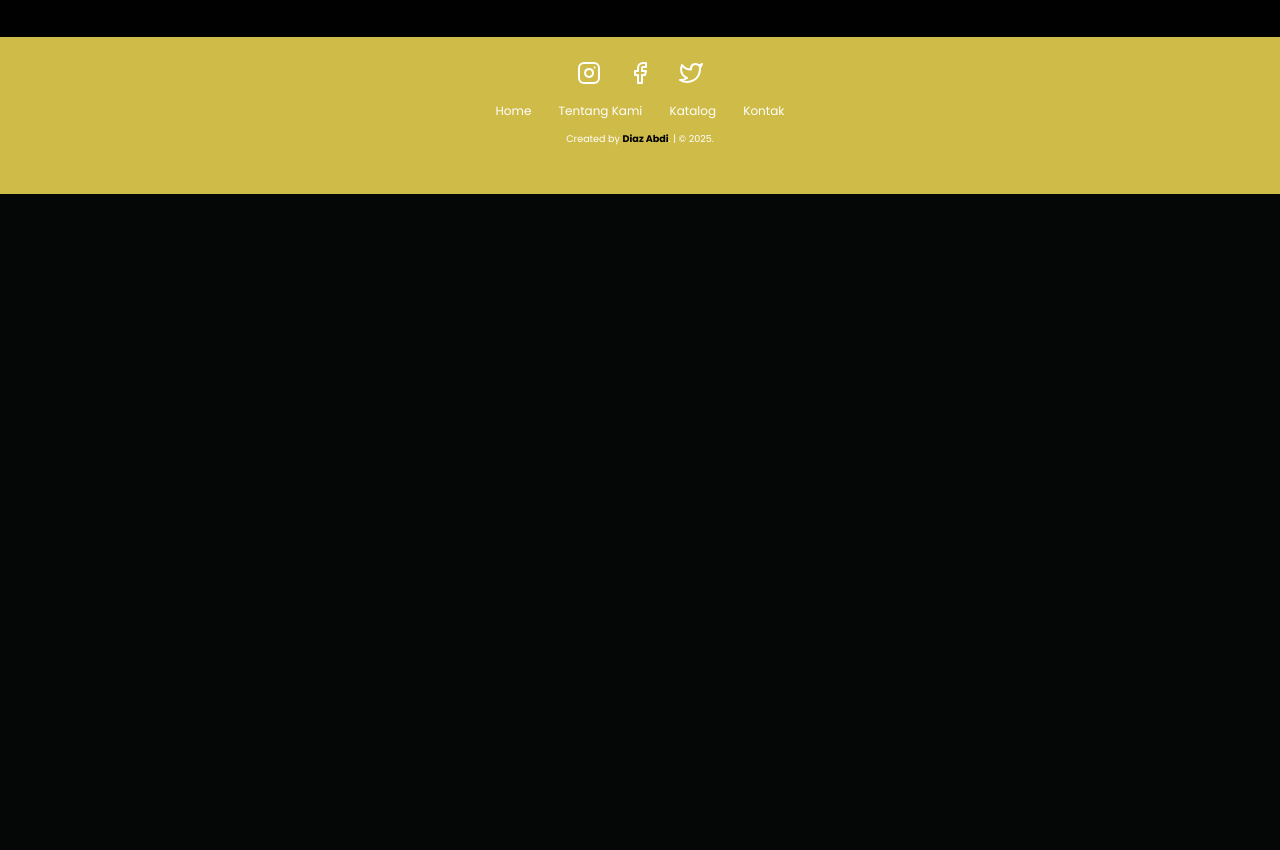
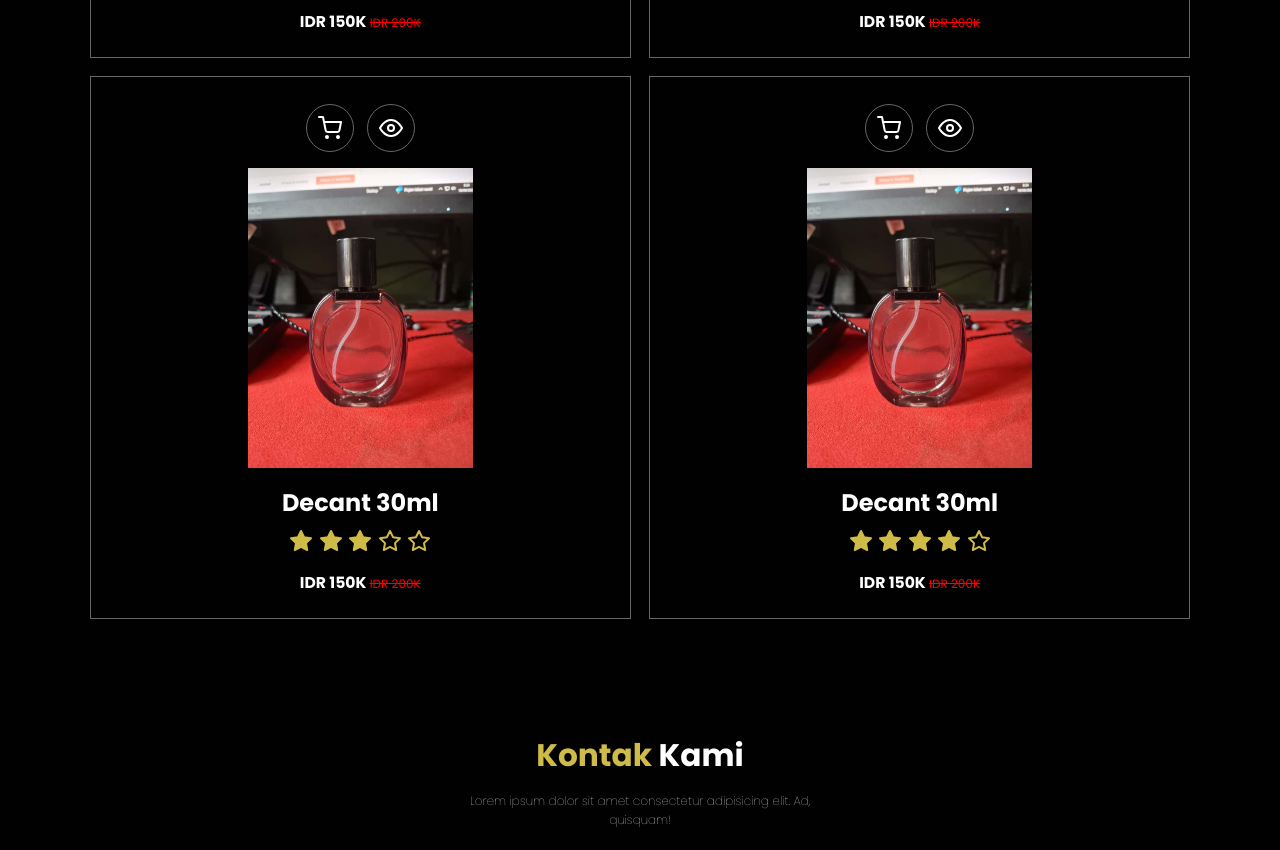
Before and after one commit to diazabdi257/portfolio1-fragrancestore, a PHP site: page /HTML/index.html in a window 1280 px wide. Shown: the part 3395-4245 px from the top of the page. Before the commit the page ends 3589 px from the top, so only its background shows below. Run offline with PHP 8.4, Linux system fonts and the light colour scheme.

Commit message:
add product section

```diff
--- a/CSS/style.css
+++ b/CSS/style.css
@@ -175,20 +175,20 @@ body {
 /* About Section */
 .about,
 .menu,
-.contact {
+.contact, .products {
   padding: 8rem 7% 1.4rem;
 }
 
 .about h2,
 .menu h2,
-.contact h2 {
+.contact h2, .products h2 {
   text-align: center;
   font-size: 2.6rem;
   margin-bottom: 3rem;
 }
 .about h2 span,
 .menu h2 span,
-.contact h2 span {
+.contact h2 span, .products span {
   color: var(--primary);
 }
 .about .row {
@@ -220,11 +220,11 @@ body {
 
 /* Menu Secton */
 .menu h2,
-.contact h2 {
+.contact h2, .products h2 {
   margin-bottom: 1rem;
 }
 .menu p,
-.contact p {
+.contact p, .products p {
   text-align: center;
   max-width: 30rem;
   margin: auto;
@@ -255,6 +255,66 @@ body {
 
 .menu .row .menu-card .menu-card-title {
   margin-top: 1rem auto 0.5rem;
+}
+/* Products Section */
+.products .row {
+  display: grid;
+  grid-template-columns: repeat(auto-fit, minmax(30rem,1fr));
+  gap: 1.5rem;
+  margin-top: 4rem;
+}
+.products .product-card {
+  text-align: center;
+  border: 1px solid #666;
+  padding: 2rem;
+}
+.products .product-icons {
+  display: flex;
+  justify-content: center;
+  gap: 0.5rem;
+}
+.products .product-icons a {
+  width: 4rem;
+  height: 4rem;
+  color: #fff;
+  margin: 0.3rem;
+  border: 1px solid #666;
+  border-radius: 50%;
+  display: flex;
+  justify-content: center;
+  align-items: center;
+}
+.products .product-icons a:hover{
+  background-color: var(--primary);
+  border: 1px solid var(--primary);
+}
+
+.products .product-image{
+  padding: 1rem 0;
+}
+.products .product-image img{
+  height: 25rem;
+}
+.products .product-content h3{
+  font-size: 2rem;
+}
+.products .product-stars {
+  font-size: 1.7rem;
+  padding: 0.8rem;
+  color: var(--primary);
+}
+.products .product-stars .star-full{
+  fill: var(--primary);
+}
+.products .product-price{
+  font-size: 1.3rem;
+  font-weight: bold;
+}
+.products .product-price span{
+  text-decoration: line-through;
+  font-weight: lighter;
+  font-size: 1rem;
+  color: red;
 }
 
 /* Contact Section */
@@ -386,6 +446,12 @@ footer .credit a{
   .navbar .navbar-nav a:hover::after {
     transform: scaleX(0.2);
   }
+
+  .navbar .search-form {
+    width: 90%;
+    right: 2rem;
+  }
+
   .about .row {
     flex-wrap: wrap;
   }
--- a/HTML/index.html
+++ b/HTML/index.html
@@ -28,6 +28,7 @@
         <a href="#home">Home</a>
         <a href="#about">Tentang Kami</a>
         <a href="#menu">Katalog</a>
+        <a href="#products">Produk</a>
         <a href="#contact">Kontak</a>
       </div>
 
@@ -39,7 +40,7 @@
 
       <!-- Search From start -->
       <div class="search-form">
-        <input type="search" id="search-box" placeholder="Search here...">
+        <input type="search" id="search-box" placeholder="Search here..." />
         <label for="search-box"><i data-feather="search"></i></label>
       </div>
       <!-- Search From start -->
@@ -126,6 +127,98 @@
     </section>
     <!-- Menu Section end -->
 
+    <!-- Products Section start -->
+    <section class="products" id="products">
+      <h2><span>Product Unggulan</span> Kami</h2>
+      <p>
+        Lorem ipsum dolor sit, amet consectetur adipisicing elit. Excepturi
+        aliquid, culpa unde consequuntur officia pariatur?
+      </p>
+      <div class="row">
+        <div class="product-card">
+          <div class="product-icons">
+            <a href="#"><i data-feather="shopping-cart"></i></a>
+            <a href="#"><i data-feather="eye"></i></a>
+          </div>
+          <div class="product-image">
+            <img src="../assets/img/30ml.jpeg" alt="Product 1">
+          </div>
+          <div class="product-content">
+            <h3>Decant 30ml</h3>
+            <div class="product-stars">
+              <i data-feather="star" class="star-full"></i>
+              <i data-feather="star" class="star-full"></i>
+              <i data-feather="star" class="star-full"></i>
+              <i data-feather="star" class="star-full"></i>
+              <i data-feather="star" class="star-full"></i>
+            </div>
+            <div class="product-price">IDR 150K <span>IDR 200K</span></div>
+          </div>
+        </div>
+        <div class="product-card">
+          <div class="product-icons">
+            <a href="#"><i data-feather="shopping-cart"></i></a>
+            <a href="#"><i data-feather="eye"></i></a>
+          </div>
+          <div class="product-image">
+            <img src="../assets/img/30ml.jpeg" alt="Product 1">
+          </div>
+          <div class="product-content">
+            <h3>Decant 30ml</h3>
+            <div class="product-stars">
+              <i data-feather="star" class="star-full"></i>
+              <i data-feather="star" class="star-full"></i>
+              <i data-feather="star" class="star-full"></i>
+              <i data-feather="star" class="star-full"></i>
+              <i data-feather="star" class="star-full"></i>
+            </div>
+            <div class="product-price">IDR 150K <span>IDR 200K</span></div>
+          </div>
+        </div>
+        <div class="product-card">
+          <div class="product-icons">
+            <a href="#"><i data-feather="shopping-cart"></i></a>
+            <a href="#"><i data-feather="eye"></i></a>
+          </div>
+          <div class="product-image">
+            <img src="../assets/img/30ml.jpeg" alt="Product 1">
+          </div>
+          <div class="product-content">
+            <h3>Decant 30ml</h3>
+            <div class="product-stars">
+              <i data-feather="star" class="star-full"></i>
+              <i data-feather="star" class="star-full"></i>
+              <i data-feather="star" class="star-full"></i>
+              <i data-feather="star" class=""></i>
+              <i data-feather="star" class=""></i>
+            </div>
+            <div class="product-price">IDR 150K <span>IDR 200K</span></div>
+          </div>
+        </div>
+        <div class="product-card">
+          <div class="product-icons">
+            <a href="#"><i data-feather="shopping-cart"></i></a>
+            <a href="#"><i data-feather="eye"></i></a>
+          </div>
+          <div class="product-image">
+            <img src="../assets/img/30ml.jpeg" alt="Product 1">
+          </div>
+          <div class="product-content">
+            <h3>Decant 30ml</h3>
+            <div class="product-stars">
+              <i data-feather="star" class="star-full"></i>
+              <i data-feather="star" class="star-full"></i>
+              <i data-feather="star" class="star-full"></i>
+              <i data-feather="star" class="star-full"></i>
+              <i data-feather="star" class=""></i>
+            </div>
+            <div class="product-price">IDR 150K <span>IDR 200K</span></div>
+          </div>
+        </div>
+      </div>
+    </section>
+    <!-- Products Section start -->
+
     <!-- Contact Section Start -->
     <section id="contact" class="contact">
       <h2><span>Kontak</span> Kami</h2>
--- a/Script/script.js
+++ b/Script/script.js
@@ -12,16 +12,22 @@ document.querySelector('#hamburger-menu').onclick = () => {
 const searchForm = document.querySelector('.search-form');
 const searchBox = document.querySelector('#search-box');
 
-document.querySelector('#search-button').onclick = () =>{
+document.querySelector('#search-button').onclick = (e) =>{
     searchForm.classList.toggle('active');
+    searchBox.focus();
+    e.preventDefault();
 }
 
 // Klik diluar sidebar untuk menghilangkan nav
 
-const hamburger = document.querySelector("#hamburger-menu");
+const hm = document.querySelector("#hamburger-menu");
+const sb = document.querySelector("#search-button");
 
 document.addEventListener('click', function(e){
-    if(!hamburger.contains(e.target) && !navbarNav.contains(e.target)){
+    if(!hm.contains(e.target) && !navbarNav.contains(e.target)){
         navbarNav.classList.remove('active');
     }
+    if (!sb.contains(e.target) && !searchForm.contains(e.target)) {
+       searchForm.classList.remove("active");
+     }
 })
```
Also changed, not shown: assets/img/30ml.jpeg (added). Lines whose indentation alone changed are shown as unchanged.
